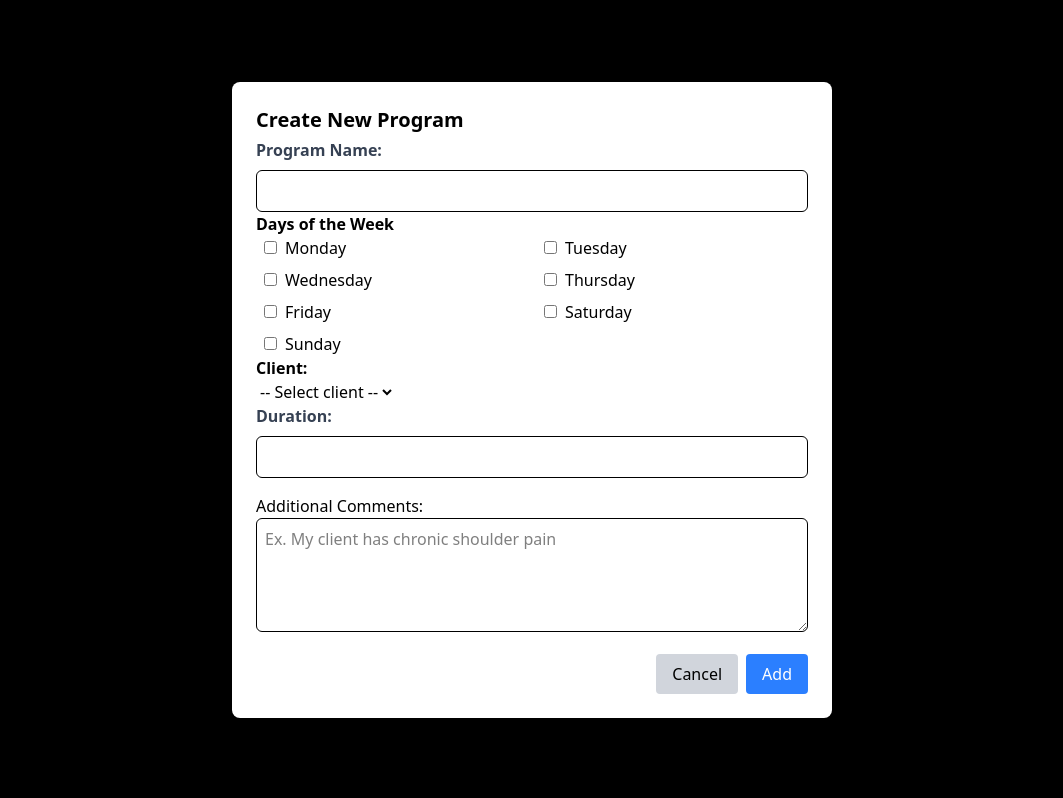
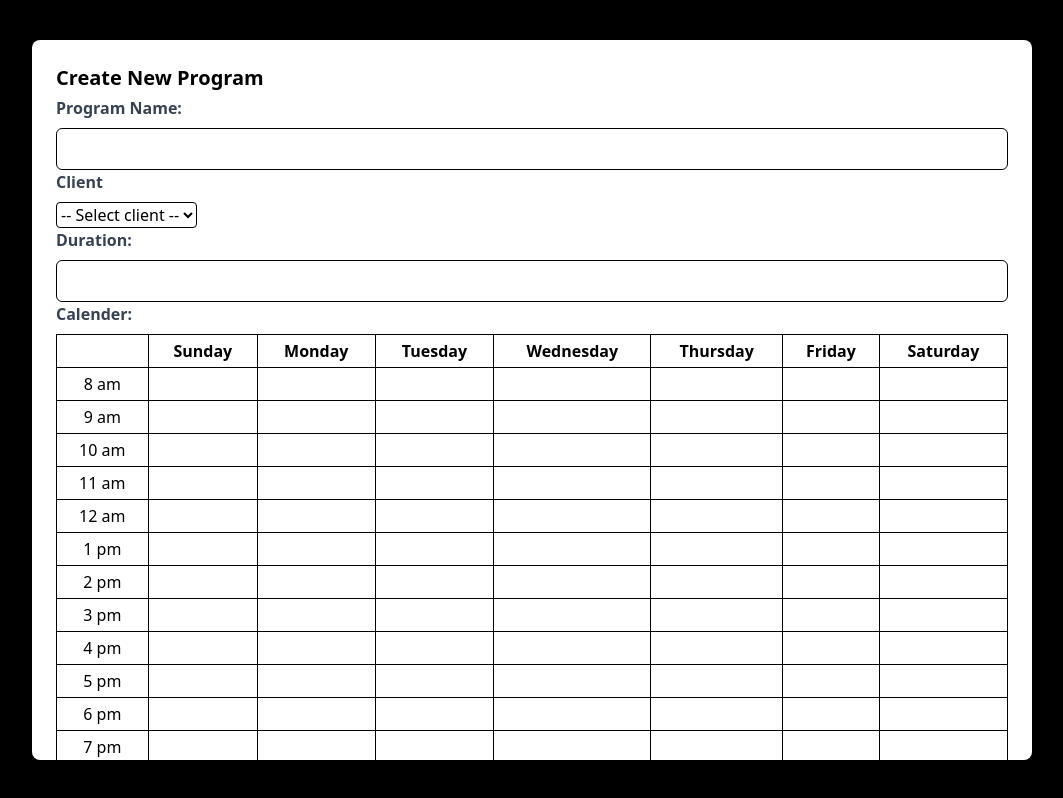
Before and after one commit to aitanoffir/LargeProject, a React (Vite) app in the folder FitLink/: page /ProgramPage in a window 1280 px wide. Both pictures are taken after a click on the element "Add". Shown: the whole page, without its empty margins (108-1171 px from the left). Built offline with nearby package versions, Linux system fonts and the light colour scheme.

Commit message:
updated calender form

```diff
--- /dev/null
+++ b/FitLink/src/Components/Program/CalenderForm.jsx
@@ -0,0 +1,77 @@
+import React, {useState} from "react";
+
+const CalenderForm = () => {
+  const [selectedSlots, setSelectedSlots] = useState([]);
+  const Th = ({ children }) => (
+    <th className="border border-black text-center px-2 py-1">{children}</th>
+  );
+
+  const Td = ({ children, onClick, selected }) => (
+    <td
+      className={`border border-black text-center px-2 py-1 cursor-pointer ${
+        selected ? "bg-blue-300" : ""
+      }`}
+      onClick={onClick}
+    >
+      {children}
+    </td>
+  );
+
+  const Tr = ({ time }) => (
+    <tr>
+      <Td>{time} {time >= 1 && time <= 7 ? "pm" : "am"}</Td>
+      {days.slice(1).map((day) => {
+        const id = `${time}-${day}`;
+        const selected = selectedSlots.includes(id);
+        return (
+          <Td
+            key={id}
+            selected={selected}
+            onClick={() => toggleSlot(time, day)}
+          />
+        );
+      })}
+    </tr>
+  );
+
+  const toggleSlot = (time, day) => {
+    const id = `${time}-${day}`;
+    setSelectedSlots((prev) =>
+      prev.includes(id) ? prev.filter((slot) => slot !== id) : [...prev, id]
+    );
+  };
+
+  const days = ["", "Sunday", "Monday", "Tuesday", "Wednesday", "Thursday", "Friday", "Saturday"];
+  const timeSlots = [8, 9, 10, 11, 12, 1, 2, 3, 4, 5, 6, 7, 8];
+
+  return (
+    <div>
+      <table className="w-full border border-black border-collapse">
+        <thead>
+          <tr>
+            {days.map((day, idx) => (
+              <Th key={idx}>{day}</Th>
+            ))}
+          </tr>
+        </thead>
+        <tbody>
+          {timeSlots.map((time) => (
+            <Tr key={time} time={time} />
+          ))}
+        </tbody>
+      </table>
+
+      {/* Optional: Display selected time slots */}
+      <div className="mt-4">
+        <h4 className="font-semibold mb-2">Selected Time Slots:</h4>
+        <ul className="list-disc ml-6">
+          {selectedSlots.map((slot, idx) => (
+            <li key={idx}>{slot}</li>
+          ))}
+        </ul>
+      </div>
+    </div>
+  );
+};
+
+export default CalenderForm;
--- a/FitLink/src/Components/Program/ProgramModal.jsx
+++ b/FitLink/src/Components/Program/ProgramModal.jsx
@@ -1,13 +1,13 @@
 import React, { useState } from "react";
 import ConfirmModal from "./ConfirmModal";
+import CalenderForm from "./CalenderForm";
 
 const ProgramModal = ({ title, message, onConfirm, onClose }) => {
-
   const [formData, setFormData] = useState({
-        program_name: '',
-        duration: '',
-        comments: '',
-        client_name: '',
+    program_name: "",
+    duration: "",
+    comments: "",
+    client_name: "",
     selected_days: [],
   });
 
@@ -45,8 +45,8 @@ const ProgramModal = ({ title, message, onConfirm, onClose }) => {
 
   return (
     <>
-      <div className="fixed inset-0 bg-black bg-opacity-40 flex items-center justify-center z-50">
-        <div className="bg-white p-6 rounded-lg shadow-lg w-150">
+      <div className="fixed inset-0 bg-black bg-opacity-40 flex items-center justify-center overflow-auto">
+        <div className="bg-white p-6 rounded-lg shadow-lg w-250 max-h-[90vh] overflow-y-auto">
           <h2 className="text-xl font-bold mb-1">{title}</h2>
           {/* <p>{message}</p> */}
 
@@ -64,10 +64,9 @@ const ProgramModal = ({ title, message, onConfirm, onClose }) => {
               }
               className="w-full border rounded-md p-2"
             />
-            <h3  className="font-bold">Days of the Week</h3>
 
             {/* Days */}
-            <div
+            {/* <div
               style={{
                 display: "grid",
                 gridTemplateColumns: "1fr 1fr",
@@ -86,12 +85,13 @@ const ProgramModal = ({ title, message, onConfirm, onClose }) => {
                   {day}
                 </label>
               ))}
-            </div>
+            </div> */}
 
             {/* Client */}
-            <label >
-              <h3 className="font-bold">Client:</h3>
-              <select value={client} onChange={handleClientChange}>
+            <label for="name" className="input-label font-bold">
+              Client
+            </label>
+              <select value={client} onChange={handleClientChange} className="border-1 rounded-sm">
                 <option value="">-- Select client --</option>
                 {clientNames.map((name) => (
                   <option key={name} value={name}>
@@ -99,7 +99,7 @@ const ProgramModal = ({ title, message, onConfirm, onClose }) => {
                   </option>
                 ))}
               </select>
-            </label>
+
 
             {/* Duration */}
             <label for="duration" className="input-label font-bold">
@@ -114,13 +114,20 @@ const ProgramModal = ({ title, message, onConfirm, onClose }) => {
               }
               className="w-full border rounded-md p-2"
             />
-            <label for="comments" className="block mt-4">
+
+            {/*Calender*/}
+            <label for="duration" className="input-label font-bold">
+              Calender:
+            </label>
+            <CalenderForm />
+
+            <label for="comments" className="input-label font-bold block mt-4">
               Additional Comments:
             </label>
             <textarea
               id="comments"
               name="comments"
-  value={formData.comments || ''}
+              value={formData.comments || ""}
               placeholder="Ex. My client has chronic shoulder pain"
               onChange={(e) =>
                 setFormData({ ...formData, comments: e.target.value })
```
Lines whose indentation alone changed are shown as unchanged.
